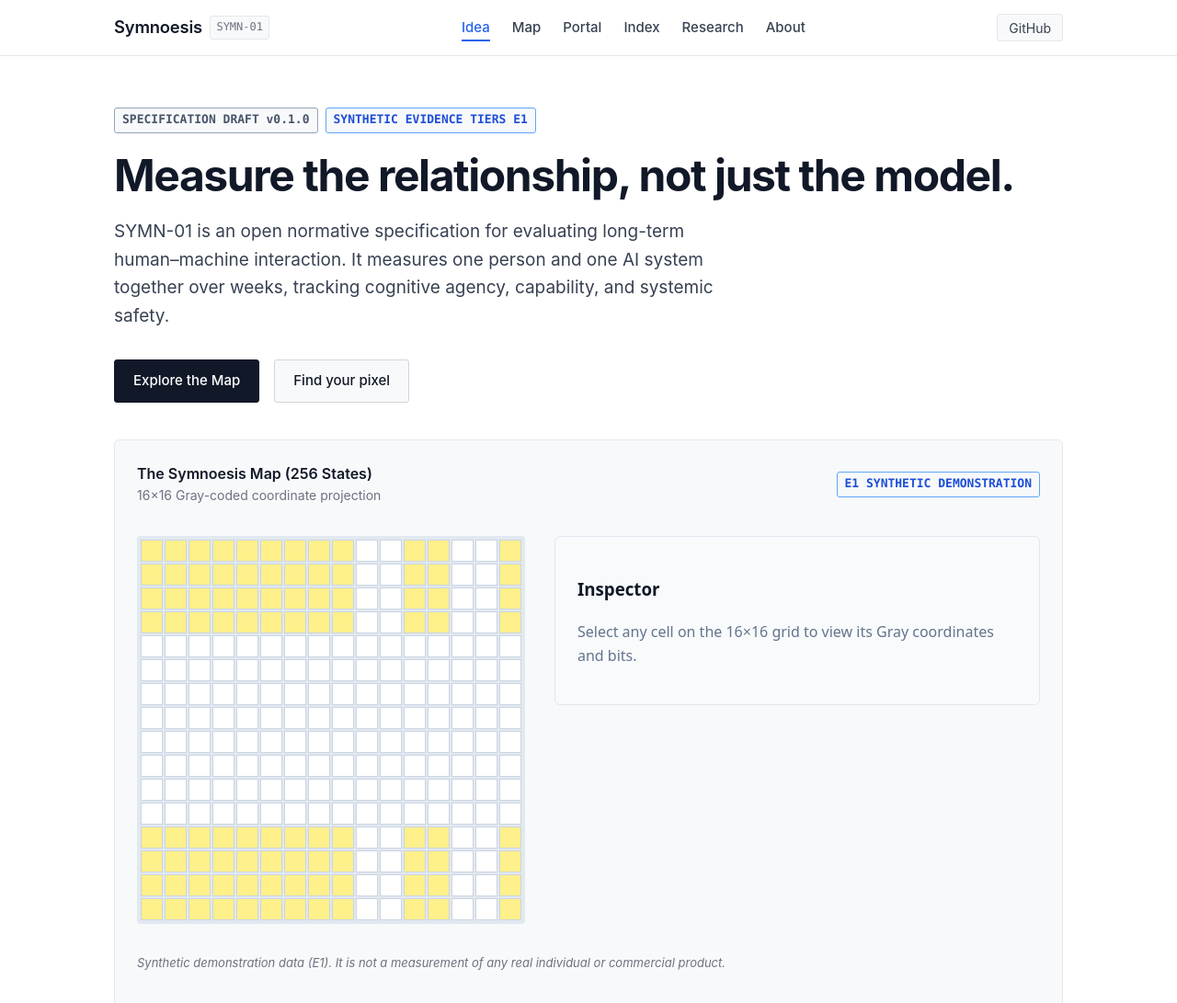
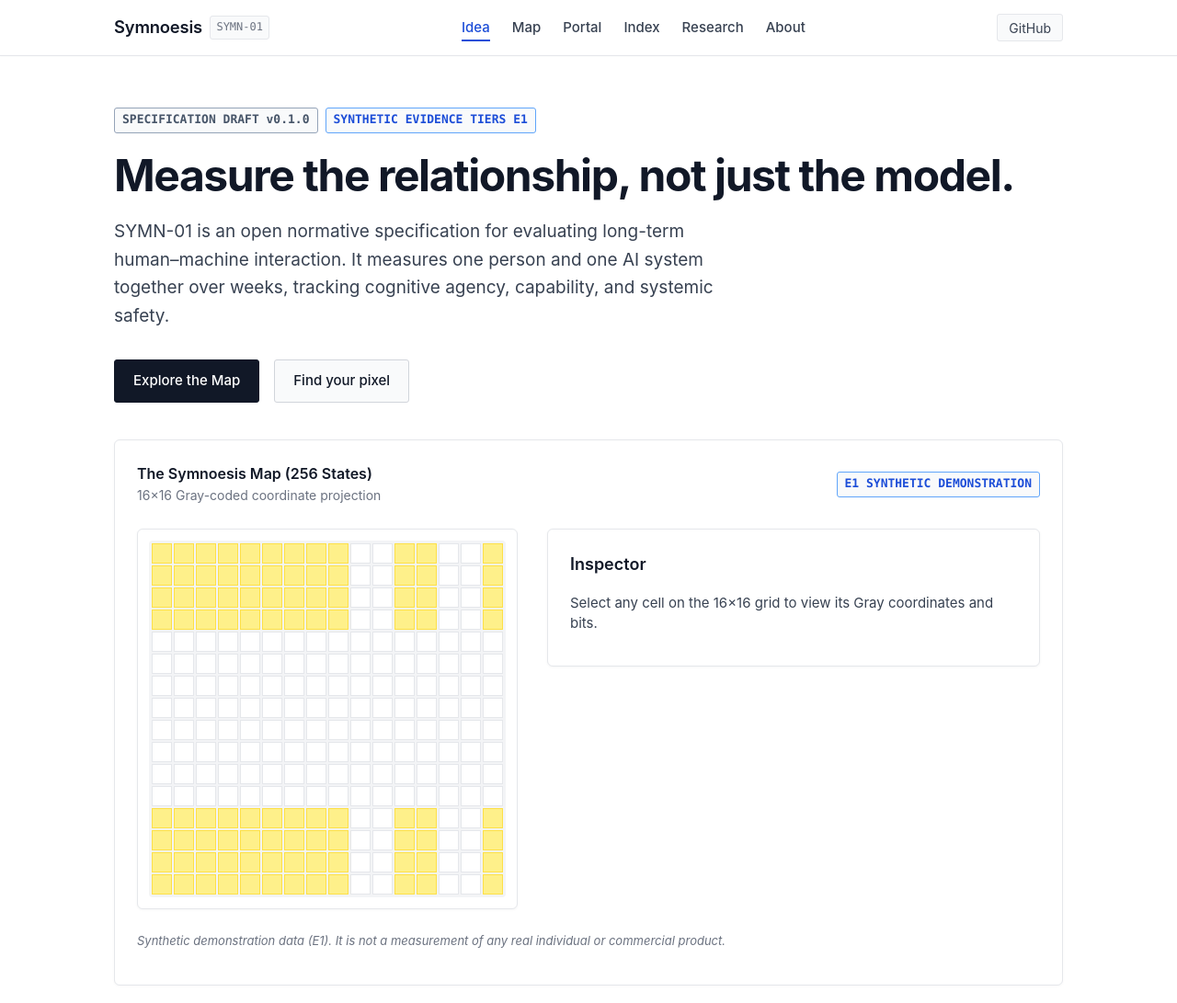
Before and after one commit to harvatechs/symnoesis, an Astro site in the folder apps/web/: page / in a window 1280 px wide. Shown: the top 1091 px of the page at 92% size. Built offline with nearby package versions, Linux system fonts and the light colour scheme; Astro itself is replaced by a stand-in of ours.

Commit message:
style(web): enforce crisp, clean pure white primary palette across all surfaces

```diff
--- a/apps/web/src/components/InteractiveMap.svelte
+++ b/apps/web/src/components/InteractiveMap.svelte
@@ -74,45 +74,69 @@
     display: flex;
     gap: 2rem;
     align-items: flex-start;
-    margin: 2rem 0;
+    margin: 1.5rem 0;
+    flex-wrap: wrap;
+  }
+  .grid-wrapper {
+    background: #ffffff;
+    border: 1px solid #e5e7eb;
+    padding: 0.75rem;
+    border-radius: 6px;
+    box-shadow: 0 1px 3px rgba(0, 0, 0, 0.04);
   }
   .grid-16x16 {
     display: grid;
-    grid-template-columns: repeat(16, 24px);
-    grid-template-rows: repeat(16, 24px);
+    grid-template-columns: repeat(16, 22px);
+    grid-template-rows: repeat(16, 22px);
     gap: 2px;
-    background: #e2e8f0;
-    padding: 4px;
+    background: #f3f4f6;
+    padding: 3px;
     border-radius: 4px;
   }
   .grid-cell {
-    width: 24px;
-    height: 24px;
+    width: 22px;
+    height: 22px;
     background: #ffffff;
-    border: 1px solid #cbd5e1;
+    border: 1px solid #e5e7eb;
     cursor: pointer;
     padding: 0;
+    transition: background-color 0.1s ease, border-color 0.1s ease;
   }
   .grid-cell:hover, .grid-cell:focus {
-    background: #93c5fd;
-    outline: 2px solid #2563eb;
+    background: #bfdbfe;
+    outline: 2px solid #1d4ed8;
   }
   .grid-cell.z5 {
     background: #fef08a;
+    border-color: #fde047;
   }
   .grid-cell.active {
-    background: #3b82f6;
-    border-color: #1d4ed8;
+    background: #1d4ed8;
+    border-color: #1e40af;
   }
   .details-panel {
+    flex: 1;
     min-width: 280px;
     padding: 1.5rem;
-    background: #f8fafc;
-    border: 1px solid #e2e8f0;
+    background: #ffffff;
+    border: 1px solid #e5e7eb;
     border-radius: 6px;
-    font-family: system-ui, sans-serif;
+    box-shadow: 0 1px 3px rgba(0, 0, 0, 0.04);
+    font-family: -apple-system, BlinkMacSystemFont, "Inter", system-ui, sans-serif;
+  }
+  .details-panel h3 {
+    margin: 0 0 1rem 0;
+    font-size: 1.125rem;
+    font-weight: 600;
+    color: #111827;
+  }
+  .details-panel p {
+    margin: 0 0 0.65rem 0;
+    font-size: 0.9375rem;
+    color: #374151;
+    line-height: 1.5;
   }
   .muted {
-    color: #64748b;
+    color: #6b7280;
   }
 </style>
--- a/apps/web/src/layouts/AcademicLayout.astro
+++ b/apps/web/src/layouts/AcademicLayout.astro
@@ -102,10 +102,11 @@ const { title, description = "Symnoesis (SYMN-01): An open research initiative f
 <style>
   .site-header {
     border-bottom: 1px solid var(--line);
-    background: var(--paper);
+    background: #ffffff;
     position: sticky;
     top: 0;
     z-index: 100;
+    box-shadow: 0 1px 2px rgba(0, 0, 0, 0.02);
   }
 
   .header-inner {
--- a/apps/web/src/pages/index.astro
+++ b/apps/web/src/pages/index.astro
@@ -212,10 +212,11 @@ Rule 2: H3=0 ∧ M3=1 (Calibrated Over-Reliance)
   }
 
   .map-card-quiet {
-    background: var(--surface);
+    background: #ffffff;
     border: 1px solid var(--line);
     border-radius: var(--radius-md);
     padding: 1.5rem;
+    box-shadow: 0 1px 3px rgba(0, 0, 0, 0.03);
   }
 
   .map-card-header {
--- a/apps/web/src/styles/tokens.css
+++ b/apps/web/src/styles/tokens.css
@@ -1,16 +1,16 @@
 :root {
-  /* Base Palette - Light (Apple-inspired quiet, spacious, typographic) */
+  /* Primary Theme - Clean, Neat Pure White Palette */
   --paper: #ffffff;
-  --surface: #f8f9fa;
-  --surface-alt: #f1f3f5;
+  --surface: #f9fafb;
+  --surface-alt: #f3f4f6;
   --line: #e5e7eb;
   --line-strong: #d1d5db;
   --ink: #111827;
   --ink-2: #374151;
   --ink-3: #6b7280;
-  --accent: #2563eb;
-  --accent-muted: #dbeafe;
-  --accent-focus: #1d4ed8;
+  --accent: #1d4ed8;
+  --accent-muted: #eff6ff;
+  --accent-focus: #1e40af;
 
   /* Data Diverging Scale (OKLab based, SQ -100 to +100) */
   --sq-neg-100: #9e3410;
@@ -60,22 +60,6 @@
   --radius-sm: 3px;
   --radius-md: 6px;
   --radius-lg: 8px;
-}
-
-@media (prefers-color-scheme: dark) {
-  :root {
-    --paper: #0e0f11;
-    --surface: #17181b;
-    --surface-alt: #1f2125;
-    --line: #2a2c31;
-    --line-strong: #3f424a;
-    --ink: #f2f3f5;
-    --ink-2: #c5c8ce;
-    --ink-3: #9298a2;
-    --accent: #8ea2ff;
-    --accent-muted: #1e264f;
-    --accent-focus: #a8b8ff;
-  }
 }
 
 *, *::before, *::after {
```
